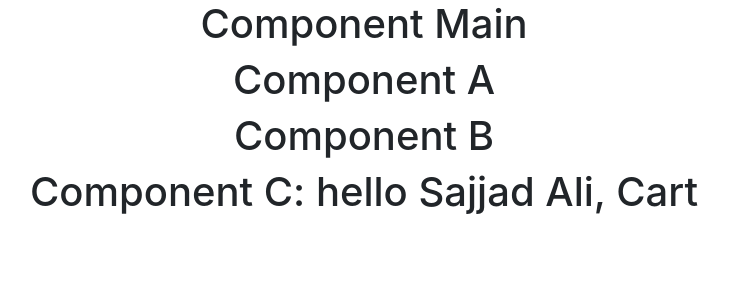
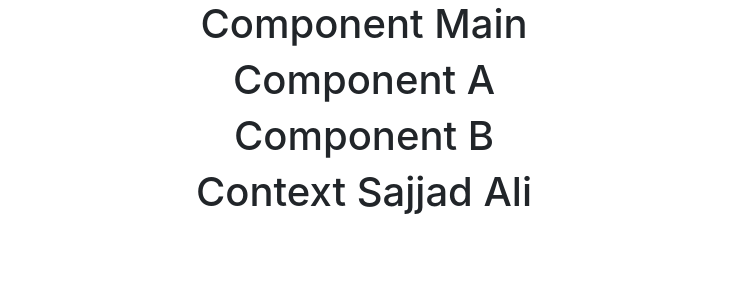
Before and after one commit to SajjadAli54/reactjs, a React (Create React App) app in the folder hello-world/: page / in a window 1280 px wide. Shown: the top 300 px of the page, without its empty margins (276-1005 px from the left). Built offline with nearby package versions, Linux system fonts and the light colour scheme.

Commit message:
Class context type for consumers

```diff
--- a/hello-world/src/Components/context-api/C.jsx
+++ b/hello-world/src/Components/context-api/C.jsx
@@ -1,11 +1,20 @@
 import React from "react";
 
-import { CartConsumer, PersonConsumer } from "./personContext";
+import {
+  CartConsumer,
+  PersonConsumer,
+  PersonContext,
+  CartContext,
+} from "./personContext";
 
-function C(props) {
+class C extends React.Component {
+  render() {
     return (
       <>
-      <PersonConsumer>
+        <h1>
+          Context {this.context} {this.context.context}
+        </h1>
+        {/* <PersonConsumer>
           {(person) => {
             return (
               <CartConsumer>
@@ -17,9 +26,12 @@ function C(props) {
               </CartConsumer>
             );
           }}
-      </PersonConsumer>
+        </PersonConsumer> */}
       </>
     );
   }
+}
 
+C.contextType = PersonContext;
+C.contextType.contextType = CartContext;
 export default C;
--- a/hello-world/src/Components/context-api/personContext.jsx
+++ b/hello-world/src/Components/context-api/personContext.jsx
@@ -9,4 +9,11 @@ const PersonConsumer = PersonContext.Consumer;
 const CartProvider = CartContext.Provider;
 const CartConsumer = CartContext.Consumer;
 
-export { PersonProvider, PersonConsumer, CartProvider, CartConsumer };
+export {
+  PersonContext,
+  CartContext,
+  PersonProvider,
+  PersonConsumer,
+  CartProvider,
+  CartConsumer,
+};
```
Also changed, not shown: 1 other file (tests, documents, lock files or other folders). Lines whose indentation alone changed are shown as unchanged.
